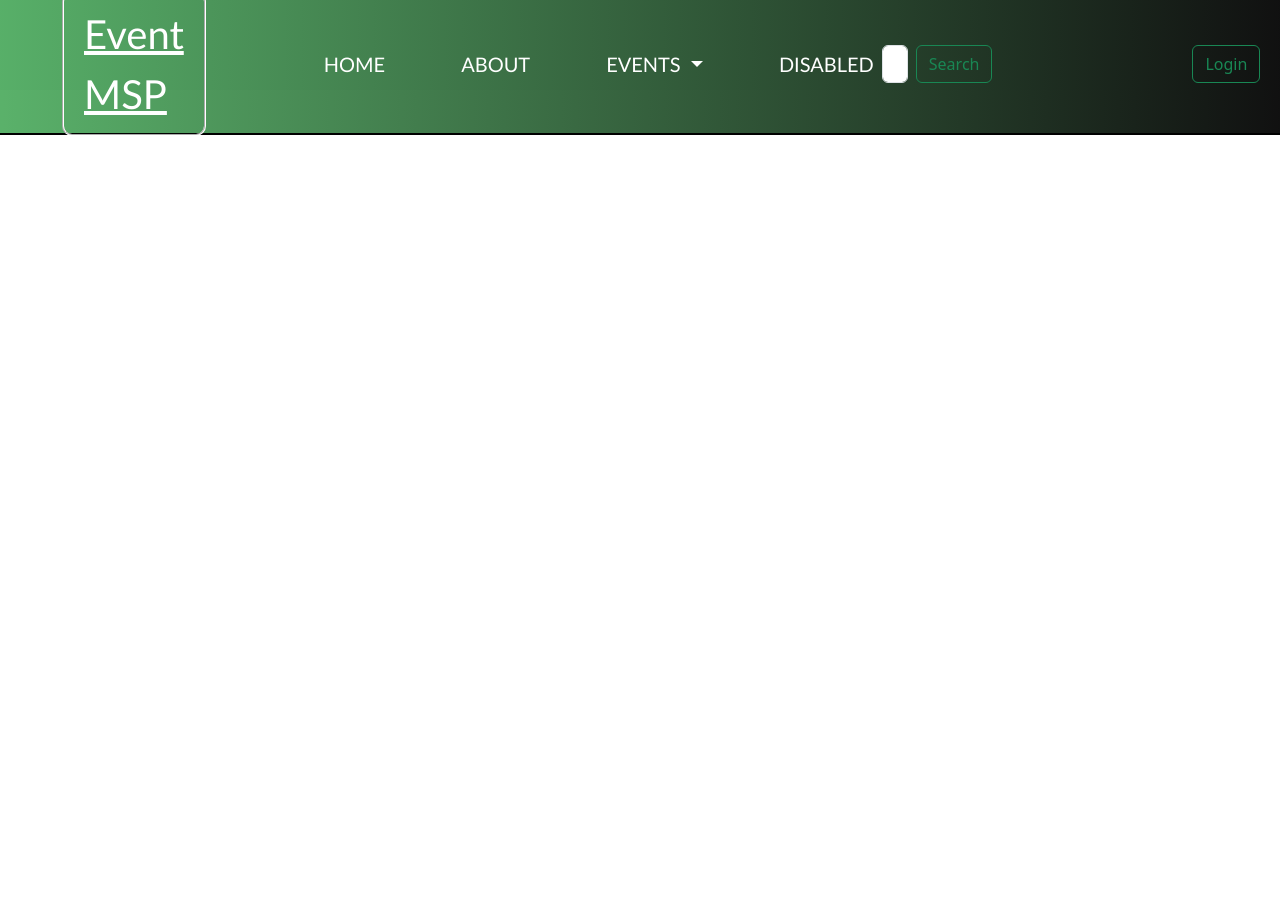
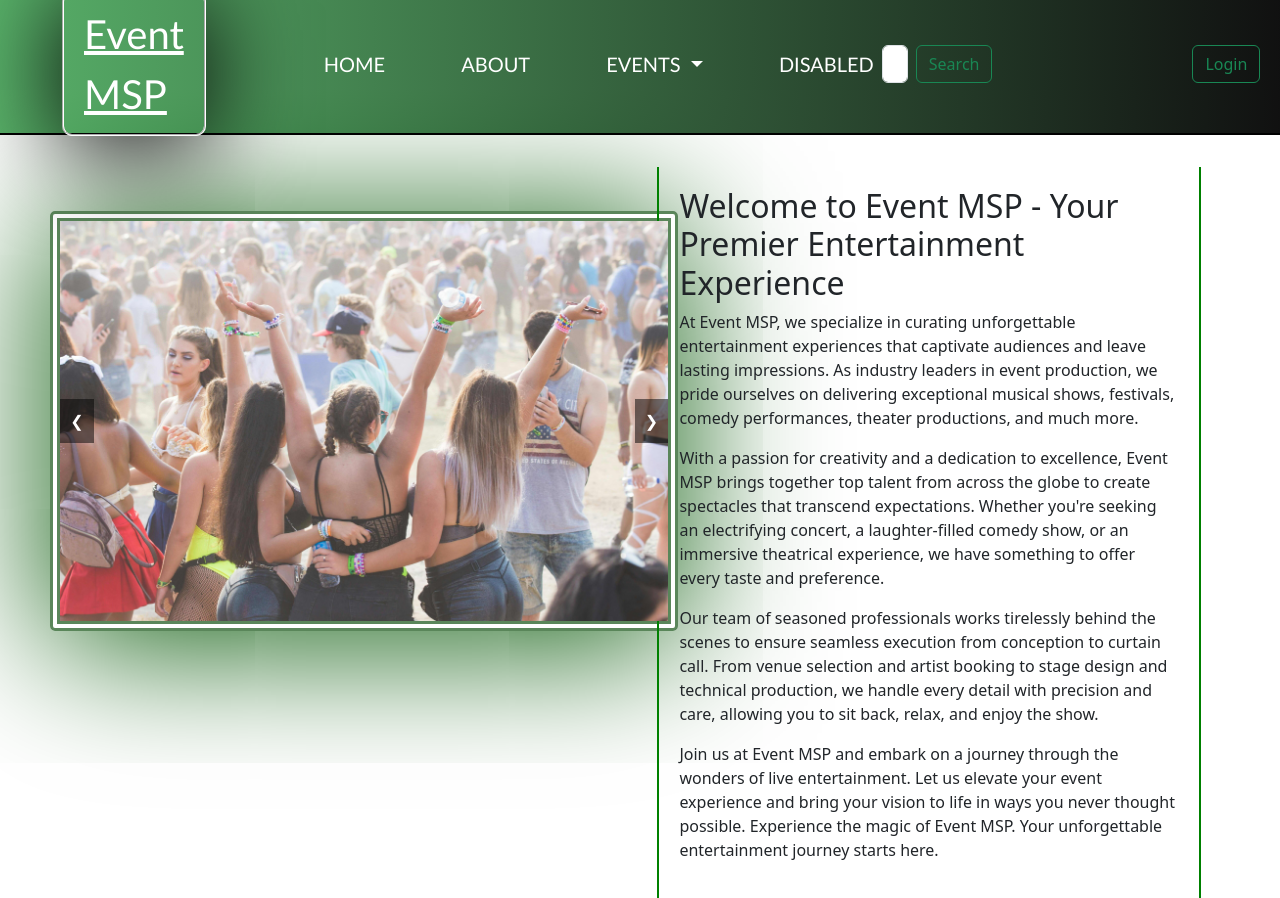
Before and after one commit to FlixMor/ProjetFinal, a Flask app: page / in a window 1280 px wide; the page is wider, and only the part inside the window is pictured. Before the commit the page ends 135 px from the top of that part, so only its background shows below. Run offline with Flask 3, Linux system fonts and the light colour scheme.

Commit message:
super-committed

```diff
--- a/static/style.css
+++ b/static/style.css
@@ -29,6 +29,7 @@
     border-radius: 10px;
     margin-right: 50px;
     transition: background-color 0.6s ease, border-radius 0.6s ease, font-size 0.6s ease, color 0.6s ease;
+    box-shadow: 0 10px 100px rgb(0, 0, 0);
 }
 
 .company-name:hover {
@@ -44,6 +45,7 @@
     border-radius: 10px;
     padding: 20px;
     margin: 0 auto;
+    box-shadow: 0 10px 150px rgb(0, 84, 0);
     transition: background-color 0.5s ease, border-radius 0.5s ease;
 }
 
@@ -95,8 +97,7 @@
 }
 
 .container-acc-left {
-    flex: 1;
-    background-color: rgba(0, 135, 25, 0.649);
+    background-color: #5757579b;
     /* Example background color */
     border: 7px double #000000;
     /* Example border */
@@ -111,13 +112,10 @@
 }
 
 .container-acc-left:hover {
-    flex: 1;
-    /* Example background color */
     border: 7px double #ffffffd5;
-    /* Example border */
 }
 
-.container-acc-left> #accDivHeader {
+.container-acc-left>#accDivHeader {
     font-family: 'Trebuchet MS', 'Lucida Sans Unicode', 'Lucida Grande', 'Lucida Sans', Arial, sans-serif;
     font-size: 35px;
     color: #ffffff;
@@ -125,9 +123,10 @@
     border-bottom: 6px groove #ffffff;
     border-top: 6px groove #ffffff;
     border-radius: 50px;
+    box-shadow: 0 10px 150px rgb(255, 255, 255);
 }
 
-.container-acc-left> #accDivData {
+.container-acc-left>#accDivData {
     font-family: 'Trebuchet MS', 'Lucida Sans Unicode', 'Lucida Grande', 'Lucida Sans', Arial, sans-serif;
     font-size: 20px;
     color: #000000;
@@ -140,38 +139,132 @@
     align-items: center;
     font-family: 'Trebuchet MS', 'Lucida Sans Unicode', 'Lucida Grande', 'Lucida Sans', Arial, sans-serif;
     font-size: 20px;
-    color: #333; /* Dark gray color */
+    color: #333;
     margin-bottom: 18px;
-    padding: 10px; /* Add padding for better spacing */
-    border-bottom: 1px solid #ccc; /* Light gray border */
+    padding: 10px;
+    border-bottom: 1px solid #ccc;
 }
 
 .accDivDataRow strong {
-    width: 200px; /* Adjust the width as needed */
-    font-weight: bold; /* Make the label bold */
-    margin-right: 25px; /* Add space between label and data */
+    width: 200px;
+    font-weight: bold;
+    margin-right: 25px;
 }
 
 .accDivDataRow span {
-    flex-grow: 1; /* Allow the data to grow and occupy remaining space */
+    flex-grow: 1;
 }
 
 .edit-container {
     color: white;
-    font-family:'Trebuchet MS', 'Lucida Sans Unicode', 'Lucida Grande', 'Lucida Sans', Arial, sans-serif;
-    background-color: #5757579b; /* Light gray background */
-    border: 1px solid #ff9900; /* Border color */
-    border-radius: 5px; /* Rounded corners */
-    padding: 40px; /* Padding inside the container */
-    box-shadow: 0 2px 4px rgba(0, 0, 0, 0.1); /* Shadow for a subtle elevation effect */
+    font-family: 'Trebuchet MS', 'Lucida Sans Unicode', 'Lucida Grande', 'Lucida Sans', Arial, sans-serif;
+    background-color: #5757579b;
+    border: 1px solid #ff9900;
+    border-radius: 5px;
+    padding: 40px;
+    box-shadow: 0 10px 100px rgba(255, 140, 0, 0.765);
 }
 
-.edit-container button{
+.edit-container button {
     color: rgb(255, 191, 0);
-    font-family:'Trebuchet MS', 'Lucida Sans Unicode', 'Lucida Grande', 'Lucida Sans', Arial, sans-serif;
-    background-color: #5757579b; /* Light gray background */
-    border: 1px solid #ced4da; /* Border color */
-    border-radius: 40px; /* Rounded corners */
-    padding: 20px; /* Padding inside the container */
-    box-shadow: 0 2px 4px rgba(0, 0, 0, 0.1); /* Shadow for a subtle elevation effect */
+    font-family: 'Trebuchet MS', 'Lucida Sans Unicode', 'Lucida Grande', 'Lucida Sans', Arial, sans-serif;
+    background-color: #5757579b;
+    border: 1px solid #ced4da;
+    border-radius: 40px;
+    padding: 20px;
+    box-shadow: 0 10px 150px rgb(0, 84, 0);
 }
+
+.carousel-container {
+    width: 100%;
+    max-width: 700px;
+    /* Adjust the maximum width as needed */
+    margin-left: 8%;
+    border: 10px double rgba(0, 68, 0, 0.649);
+    box-shadow: 0 10px 150px rgb(0, 84, 0);
+    border-radius: 5px;
+}
+
+.carousel {
+    position: relative;
+    width: 100%;
+    height: 400px;
+    /* Adjust the height as needed */
+    overflow: hidden;
+}
+
+.carousel-images {
+    display: flex;
+    width: 100%;
+    height: 100%;
+    overflow: hidden;
+}
+
+.carousel-images img {
+    width: 100%;
+    height: auto;
+    position: absolute;
+    top: 0;
+    left: 0;
+    opacity: 0;
+    transition: opacity 0.5s ease;
+    /* Add a transition for opacity */
+}
+
+.carousel-images img.active,
+.carousel-images img:first-child {
+    /* Set the initial state of the first slide */
+    opacity: 1;
+}
+
+.prev,
+.next {
+    position: absolute;
+    top: 50%;
+    transform: translateY(-50%);
+    background-color: rgba(0, 0, 0, 0.5);
+    color: white;
+    border: none;
+    cursor: pointer;
+    padding: 10px;
+    z-index: 2;
+}
+
+.prev {
+    left: 0;
+}
+
+.next {
+    right: 0;
+}
+
+.about-container {
+    max-width: 1000px;
+    margin: 0 auto;
+    padding: 20px;
+    border-radius: 50px;
+    border: double 1px rgb(191, 0, 255);
+    box-shadow: 20px 25px 150px rgba(251, 151, 1, 0.708),
+    20px 25px 150px rgba(255, 255, 255, 0.708), /* Right shadow */
+        -20px -25px 150px rgba(0, 232, 12, 0.708); /* Left shadow */
+}
+
+.about-details {
+    margin-bottom: 30px;
+}
+
+.about-details h2,
+.about-owners h2,
+.about-company h2 {
+    border-bottom: 2px solid #333;
+    padding-bottom: 10px;
+    margin-bottom: 20px;
+}
+
+.about-owners p {
+    margin-bottom: 10px;
+}
+
+.about-company p {
+    line-height: 1.6;
+}
--- a/templates/index.html
+++ b/templates/index.html
@@ -4,5 +4,68 @@
 
 {% block content %}
 
+<div class="row" style="margin-top: 6%;">
+    <div class="col-md-6">
+        <div class="carousel-container" style="margin-top: 7%;">
+            <div class="carousel">
+                <div class="carousel-images">
+                    <img src="/static/images/image-01.jpg" alt="Image 1">
+                    <img src="/static/images/image-02.jpg" alt="Image 2">
+                    <img src="/static/images/image-03.jpg" alt="Image 3">
+                    <img src="/static/images/image-04.jpg" alt="Image 4">
+                    <img src="/static/images/image-05.jpg" alt="Image 5">
+                    <!-- Add more images as needed -->
+                </div>
+                <button class="prev" onclick="prevSlide()">&#10094;</button>
+                <button class="next" onclick="nextSlide()">&#10095;</button>
+            </div>
+        </div>
+    </div>
+    <div class="col-md-5 center-container"
+        style="border-right: 2px solid green; border-left: 2px solid green; margin: auto; padding: 20px; margin-right: 7%;">
+        <div class="home-page-info">
+            <h2>Welcome to Event MSP - Your Premier Entertainment Experience</h2>
+            <p>At Event MSP, we specialize in curating unforgettable entertainment experiences that captivate audiences
+                and leave lasting impressions. As industry leaders in event production, we pride ourselves on delivering
+                exceptional musical shows, festivals, comedy performances, theater productions, and much more.</p>
+            <p>With a passion for creativity and a dedication to excellence, Event MSP brings together top talent from
+                across the globe to create spectacles that transcend expectations. Whether you're seeking an
+                electrifying concert, a laughter-filled comedy show, or an immersive theatrical experience, we have
+                something to offer every taste and preference.</p>
+            <p>Our team of seasoned professionals works tirelessly behind the scenes to ensure seamless execution from
+                conception to curtain call. From venue selection and artist booking to stage design and technical
+                production, we handle every detail with precision and care, allowing you to sit back, relax, and enjoy
+                the show.</p>
+            <p>Join us at Event MSP and embark on a journey through the wonders of live entertainment. Let us elevate
+                your event experience and bring your vision to life in ways you never thought possible.
+                Experience the magic of Event MSP. Your unforgettable entertainment journey starts here.</p>
+        </div>
+    </div>
+</div>
 
+<script>
+    let currentSlide = 0;
+    const slides = document.querySelectorAll('.carousel-images img');
+
+    function showSlide(index) {
+        slides.forEach((slide, i) => {
+            if (i === index) {
+                slide.classList.add('active');
+            } else {
+                slide.classList.remove('active');
+            }
+        });
+    }
+
+    function nextSlide() {
+        currentSlide = (currentSlide + 1) % slides.length;
+        showSlide(currentSlide);
+    }
+
+    function prevSlide() {
+        currentSlide = (currentSlide - 1 + slides.length) % slides.length;
+        showSlide(currentSlide);
+    }
+
+</script>
 {% endblock %}
```
Also changed, not shown: templates/about.html (+25 -2 lines), templates/account.html (+7 -4 lines), static/images/image-01.jpg (added), static/images/image-02.jpg (added), static/images/image-03.jpg (added), static/images/image-04.jpg (added), static/images/image-05.jpg (added).
